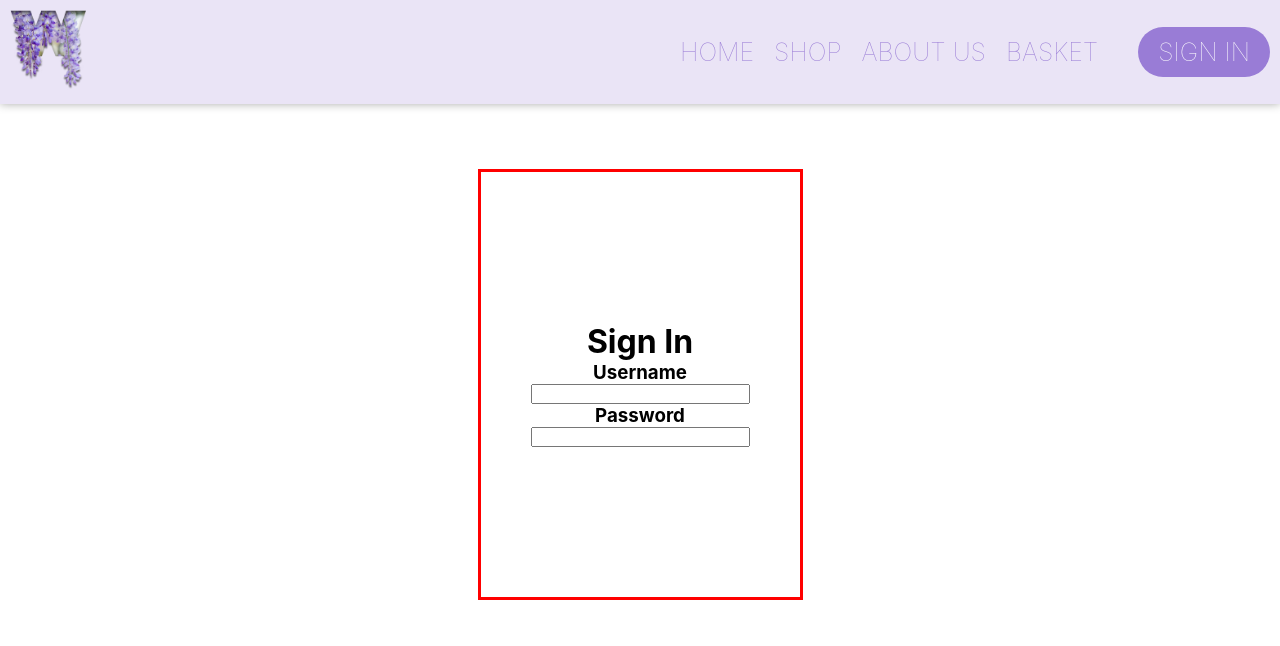
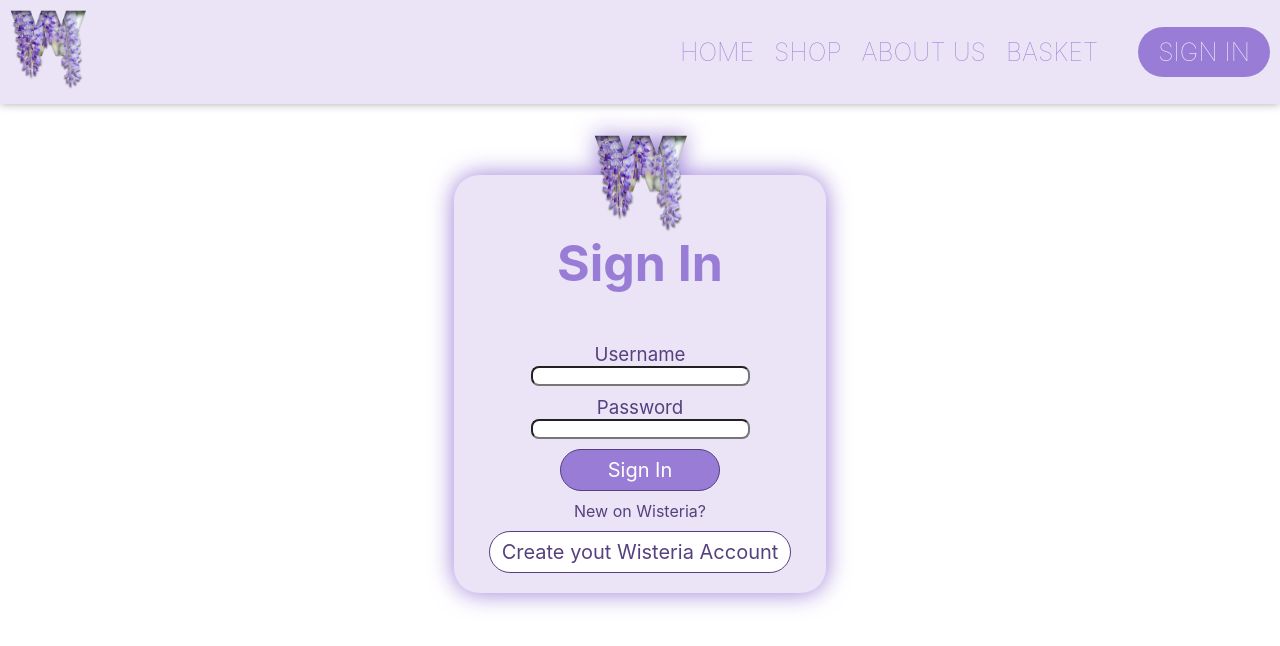
Before and after one commit to Skecsup/bakalar_munka, a React (Create React App) app: page /Signin in a window 1280 px wide. Shown: the top 646 px of the page. Built offline with nearby package versions, Linux system fonts and the light colour scheme.

Commit message:
minimalis javitasok a homeban, a sign in oldal desing kb kesz gombal lehet valtoztatni signin es signup kozott

```diff
--- a/src/components/pages/Homepage/Home.js
+++ b/src/components/pages/Homepage/Home.js
@@ -5,6 +5,8 @@ import { Container, RightSide, LeftSide } from "./Home_Styling";
 function Home() {
   const style = {
     textDecoration: "none",
+    width: "20%",
+    marginLeft: "25px",
   };
   return (
     <Container>
--- a/src/components/pages/Homepage/Home_Styling.js
+++ b/src/components/pages/Homepage/Home_Styling.js
@@ -6,6 +6,9 @@ export const Container = styled.div`
   display: flex;
   flex-direction: row;
   height: calc(100vh - 104px);
+  @media (max-width: 768px) {
+    flex-direction: column;
+  }
 `;
 export const RightSide = styled.div`
   width: 50%;
@@ -15,6 +18,10 @@ export const RightSide = styled.div`
   transition: background-image 1.5s ease-in-out;
   &:hover {
     background-image: url(${kep2});
+  }
+  @media (max-width: 768px) {
+    width: 100%;
+    height: 100vh;
   }
 `;
 
@@ -37,10 +44,10 @@ export const LeftSide = styled.div`
   div {
     font-weight: 500;
     text-align: center;
-    font-size: 3vh;
+    font-size: 2vh;
     padding: 15px;
-    width: 20%;
-    margin: 25px;
+    width: 13vh;
+
     border: 3px solid #997cd6;
     color: #997cd6;
     transition: background-color 0.4s ease-in-out, color 0.4s ease-in-out;
@@ -50,4 +57,8 @@ export const LeftSide = styled.div`
       color: white;
     }
   }
+  @media (max-width: 768px) {
+    width: 100%;
+    margin-bottom: 25px;
+  }
 `;
--- a/src/components/pages/Signinpage/Signin.js
+++ b/src/components/pages/Signinpage/Signin.js
@@ -1,24 +1,50 @@
-import React from "react";
-import { Card } from "./Signin_Styling";
+import React, { useState } from "react";
+import logo from "../../../assets/img/vizjel.png";
+import { Card, SignUp, SignIn } from "./Signin_Styling";
 
 function Signin() {
+  const [state, setstate] = useState(true);
+
+  let signin = (
+    <Card>
+      <img src={logo} alt="logo" />
+      <h1>Sign In</h1>
+      <h3>Username</h3>
+      <input type="text" />
+      <h3>Password</h3>
+      <input type="password" />
+      <SignIn>Sign In</SignIn>
+      <p>New on Wisteria?</p>
+      <SignUp onClick={() => setstate(!state)}>
+        Create yout Wisteria Account
+      </SignUp>
+    </Card>
+  );
+
+  let signup = (
+    <Card>
+      <img src={logo} alt="logo" />
+      <h1>Sign Up</h1>
+      <h3>E-mail</h3>
+      <input type="email" />
+      <h3>Username</h3>
+      <input type="text" />
+      <h3>Password</h3>
+      <input type="password" />
+      <h3>Re-enter password</h3>
+      <input type="password" />
+      <SignIn onClick={() => setstate(!state)}>Sign Up</SignIn>
+    </Card>
+  );
+
   const style = {
     height: "70vh",
     display: "flex",
     justifyContent: "center",
     alignItems: "center",
   };
-  return (
-    <div style={style}>
-      <Card>
-        <h1>Sign In</h1>
-        <h3>Username</h3>
-        <input type="text" />
-        <h3>Password</h3>
-        <input type="password" />
-      </Card>
-    </div>
-  );
+
+  return <div style={style}>{state ? signin : signup}</div>;
 }
 
 export default Signin;
--- a/src/components/pages/Signinpage/Signin_Styling.js
+++ b/src/components/pages/Signinpage/Signin_Styling.js
@@ -1,11 +1,65 @@
 import styled from "styled-components";
 
 export const Card = styled.div`
-  border: 3px solid red;
   width: auto;
   display: flex;
-  justify-content: center;
+
   align-items: center;
   flex-direction: column;
-  padding: 150px 50px;
+  background-color: #eae4f6;
+  border-radius: 25px;
+  filter: drop-shadow(0 0 0.75rem #997cd6);
+
+  img {
+    width: 25%;
+    margin-top: -40px;
+  }
+
+  h1 {
+    color: #997cd6;
+    font-size: 50px;
+    margin-bottom: 50px;
+  }
+  h3 {
+    color: #56417f;
+    font-weight: 400;
+  }
+  input {
+    margin-bottom: 10px;
+    border-radius: 8px;
+  }
+  p {
+    margin-bottom: 10px;
+    color: #56417f;
+  }
 `;
+
+export const SignUp = styled.button`
+  color: #56417f;
+  border: 1px solid #56417f;
+  background-color: white;
+  font-size: 20px;
+  padding: 8px 12px;
+  border-radius: 25px;
+  margin-bottom: 20px;
+  transition: background-color 0.5s ease-in-out, color 0.5s ease-in-out;
+  &:hover {
+    background-color: #997cd6;
+    color: white;
+  }
+`;
+
+export const SignIn = styled.button`
+  font-size: 20px;
+  color: white;
+  padding: 8px;
+  border-radius: 25px;
+  width: 43%;
+  border: 1px solid #56417f;
+  background-color: #997cd6;
+  margin-bottom: 10px;
+  transition: background-color 0.3s ease-in-out;
+  &:hover {
+    background-color: #56417f;
+  }
+`;
```
